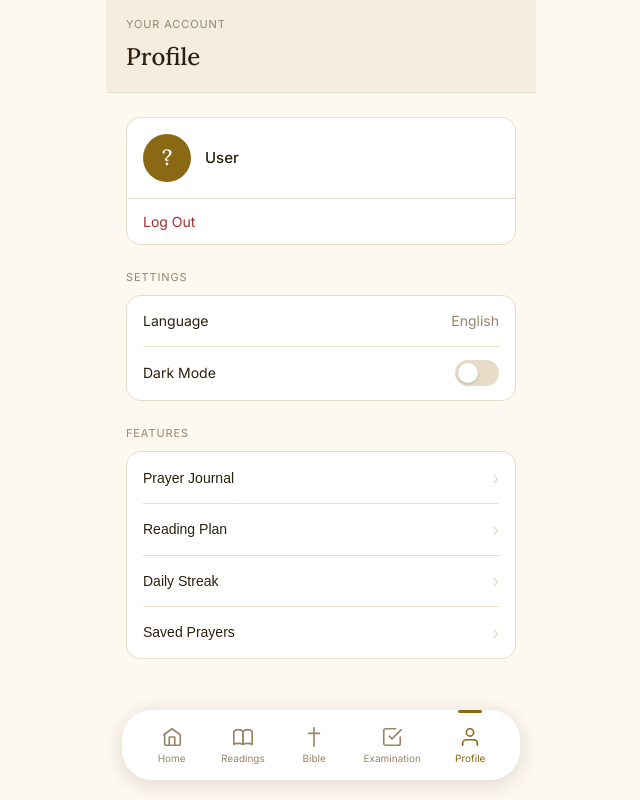
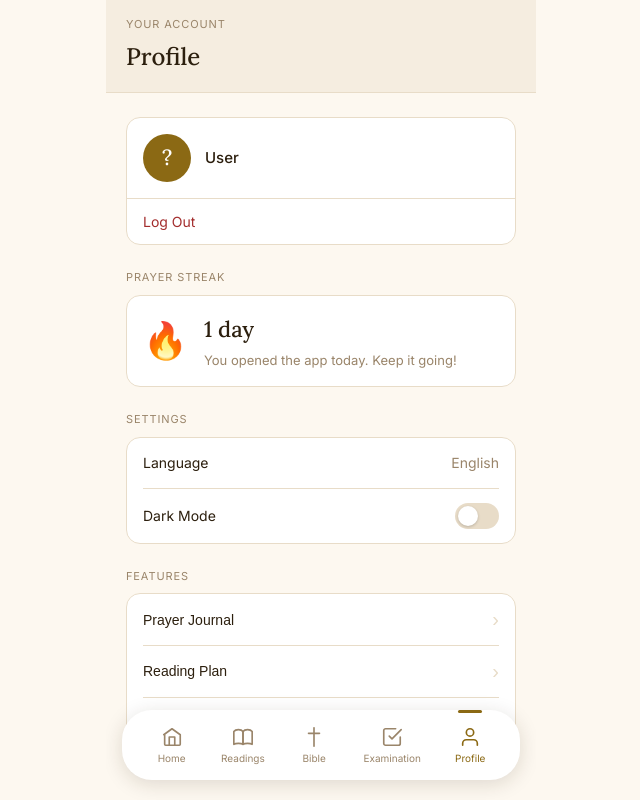
Before and after one commit to dorianzelaya/catholic-companion, a React (Vite) app in the folder frontend/: page /profile in a window 1280 px wide. Shown: the whole page, without its empty margins (319-959 px from the left). Built offline with nearby package versions, Linux system fonts and the light colour scheme; sample sign-in values are in the browser's storage.

Commit message:
add prayer streak to profile page

```diff
--- a/frontend/src/pages/Profile.jsx
+++ b/frontend/src/pages/Profile.jsx
@@ -1,12 +1,46 @@
 import { useNavigate } from 'react-router-dom'
 import { useAuth } from '../context/AuthContext'
-import { useState } from 'react'
+import { useState, useEffect } from 'react'
+
+function getTodayStr() {
+  return new Date().toISOString().split('T')[0]
+}
+
+function updateStreak() {
+  const today = getTodayStr()
+  try {
+    const raw = localStorage.getItem('prayer_streak')
+    if (!raw) {
+      const newStreak = { count: 1, lastDate: today }
+      localStorage.setItem('prayer_streak', JSON.stringify(newStreak))
+      return newStreak
+    }
+    const { count, lastDate } = JSON.parse(raw)
+    if (lastDate === today) {
+      return { count, lastDate }
+    }
+    const last = new Date(lastDate)
+    const now = new Date(today)
+    const diffDays = Math.round((now - last) / (1000 * 60 * 60 * 24))
+    const newCount = diffDays === 1 ? count + 1 : 1
+    const newStreak = { count: newCount, lastDate: today }
+    localStorage.setItem('prayer_streak', JSON.stringify(newStreak))
+    return newStreak
+  } catch {
+    return { count: 1, lastDate: today }
+  }
+}
 
 function Profile() {
   const { user, logout } = useAuth()
   const navigate = useNavigate()
   const [darkMode, setDarkMode] = useState(false)
-  const [language, setLanguage] = useState('English')
+  const [streak, setStreak] = useState({ count: 0, lastDate: null })
+
+  useEffect(() => {
+    const s = updateStreak()
+    setStreak(s)
+  }, [])
 
   const initial = user?.username
     ? user.username[0].toUpperCase()
@@ -19,6 +53,11 @@ function Profile() {
   function handleLogout() {
     logout()
     navigate('/login')
+  }
+
+  function streakLabel(count) {
+    if (count === 1) return 'day'
+    return 'days'
   }
 
   return (
@@ -42,6 +81,22 @@ function Profile() {
           <button className="profile-logout-btn" onClick={handleLogout}>
             Log Out
           </button>
+        </div>
+
+        {/* Daily Streak */}
+        <p className="profile-section-label">Prayer Streak</p>
+        <div className="profile-section">
+          <div className="profile-streak-card">
+            <div className="profile-streak-flame">🔥</div>
+            <div className="profile-streak-info">
+              <p className="profile-streak-count">{streak.count} {streakLabel(streak.count)}</p>
+              <p className="profile-streak-sub">
+                {streak.count === 1
+                  ? 'You opened the app today. Keep it going!'
+                  : `${streak.count} consecutive days of prayer. Well done.`}
+              </p>
+            </div>
+          </div>
         </div>
 
         {/* Settings */}
@@ -77,11 +132,6 @@ function Profile() {
           </button>
           <div className="profile-divider" />
           <button className="profile-feature-row">
-            <span className="profile-row-label">Daily Streak</span>
-            <span className="profile-feature-arrow">›</span>
-          </button>
-          <div className="profile-divider" />
-          <button className="profile-feature-row">
             <span className="profile-row-label">Saved Prayers</span>
             <span className="profile-feature-arrow">›</span>
           </button>
--- a/frontend/src/styles/profile.css
+++ b/frontend/src/styles/profile.css
@@ -142,3 +142,35 @@
   background-color: #ffffff;
   box-shadow: 0 1px 3px rgba(0,0,0,0.2);
 }
+
+/* Streak card */
+.profile-streak-card {
+  display: flex;
+  align-items: center;
+  gap: 16px;
+  padding: 16px;
+}
+
+.profile-streak-flame {
+  font-size: 36px;
+  flex-shrink: 0;
+}
+
+.profile-streak-info {
+  display: flex;
+  flex-direction: column;
+  gap: 4px;
+}
+
+.profile-streak-count {
+  font-family: var(--font-serif);
+  font-size: 22px;
+  font-weight: 500;
+  color: var(--brown-dark);
+}
+
+.profile-streak-sub {
+  font-size: 13px;
+  color: var(--brown-light);
+  line-height: 1.5;
+}
```
